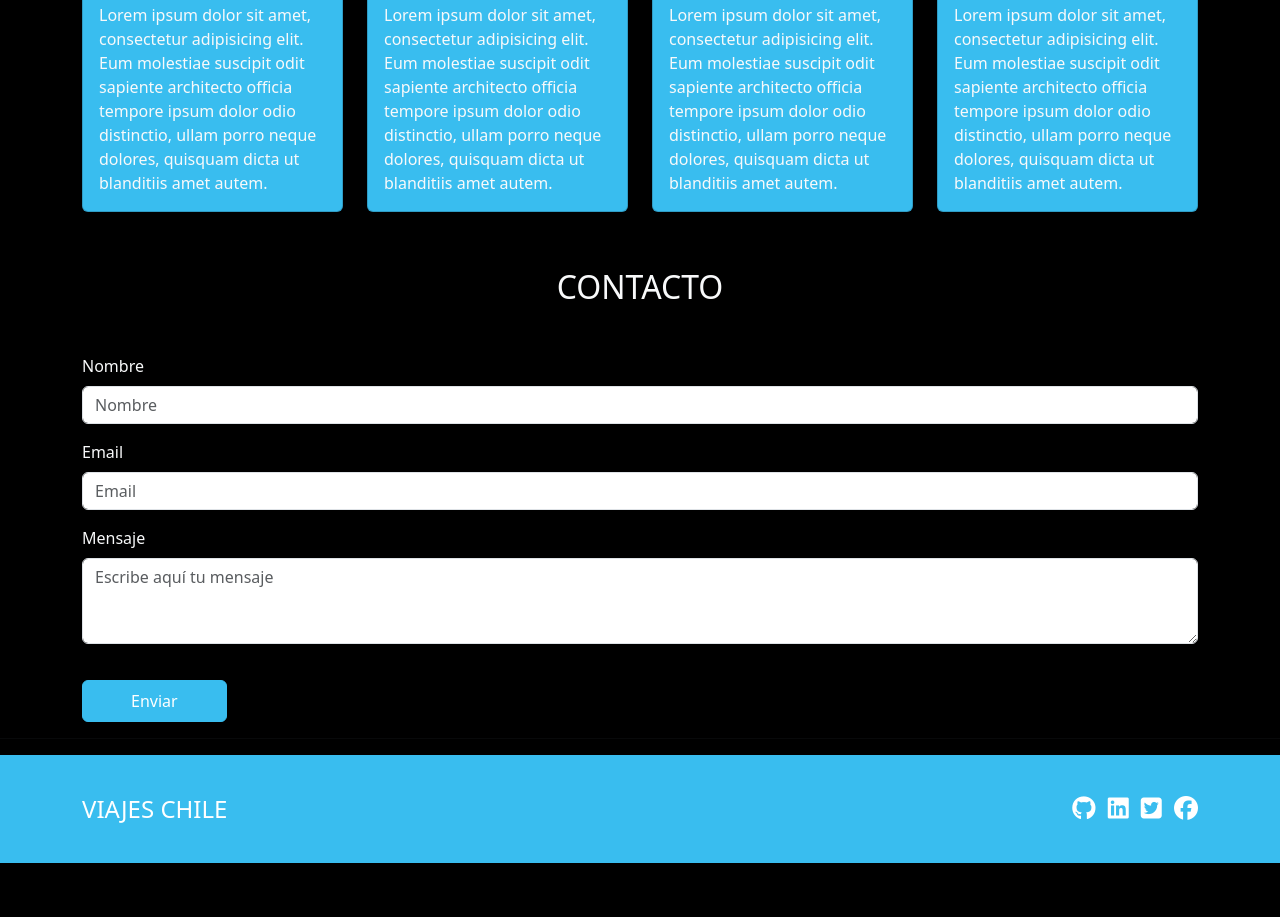
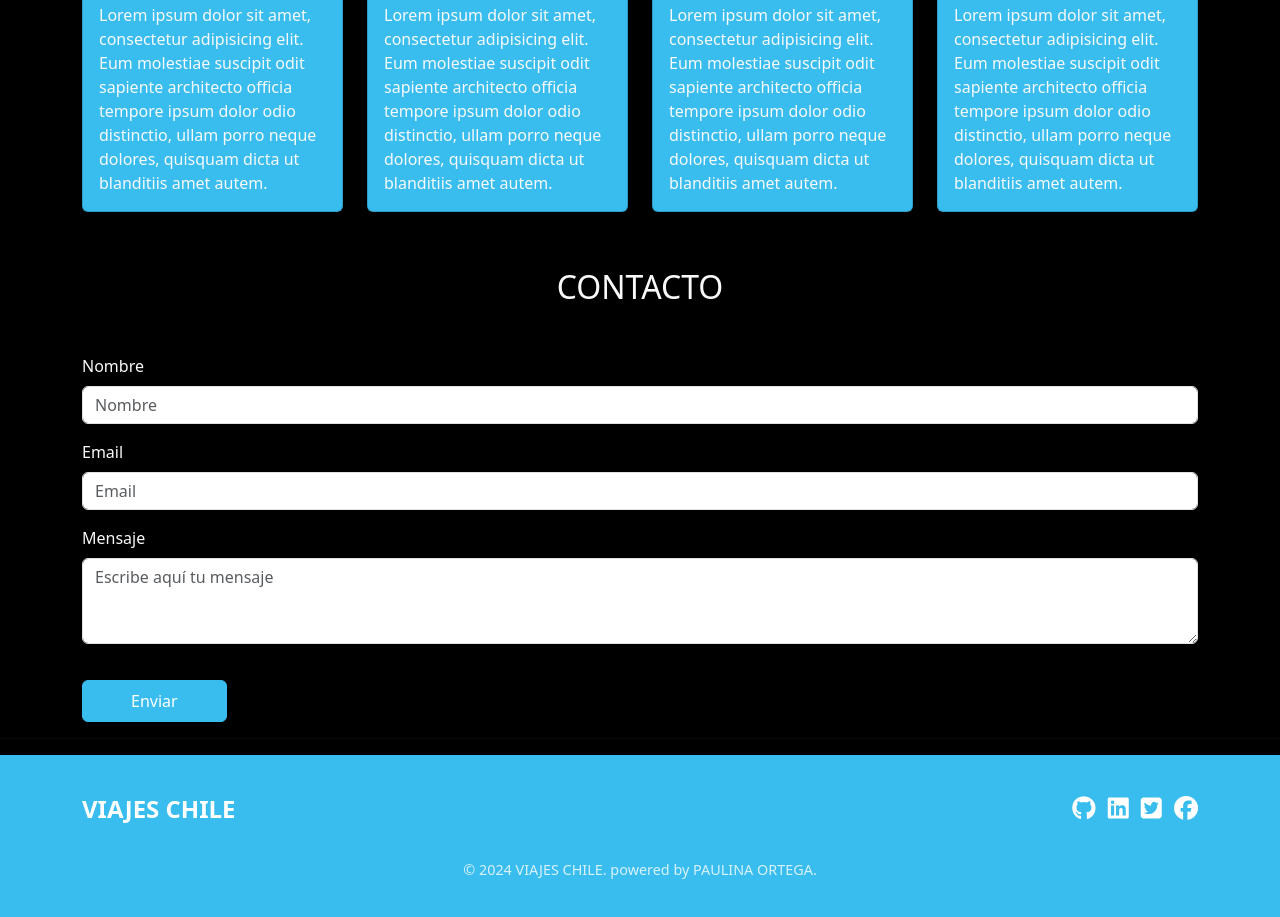
Before and after one commit to Portegaseguel/Viajes_Chile, a plain HTML site: page index.html in a window 1280 px wide. Shown: the part 1688-2605 px from the top of the page. Before the commit the page ends 2551 px from the top, so only its background shows below. Drawn offline with nearby package versions, Linux system fonts and the light colour scheme.

Commit message:
se agrega informacion al footer

```diff
--- a/assets/css/style.css
+++ b/assets/css/style.css
@@ -123,6 +123,7 @@ footer {
 .footer-link {
     font-size: 1.5em;
     color: #fff;
+    font-weight: bold;
     text-decoration: none;
     transition: opacity 0.3s;
 }
@@ -176,3 +177,8 @@ footer {
         margin-top: 10px;
     }
 }
+
+footer .row.text-center p {
+    font-size: 0.9rem;
+    color: rgba(255, 255, 255, 0.8);
+}
--- a/index.html
+++ b/index.html
@@ -182,34 +182,24 @@
       <div class="container">
           <div class="row align-items-center py-3">
               <div class="col-12 col-md-6 text-md-start text-center mb-2 mb-md-0">
-                  <a href="#inicio" class="footer-link mb-0">VIAJES CHILE</a>
+                  <a href="#inicio" class="footer-link mb-0"><strong>VIAJES CHILE</strong></a>
               </div>
               <div class="col-12 col-md-6 text-md-end text-center">
                   <ul class="list-inline mb-0 social-icons">
-                      <li class="list-inline-item"><a href="#"><i class="fa-brands fa-github icon-white"></i></a></li>
-                      <li class="list-inline-item"><a href="#"><i class="fa-brands fa-linkedin icon-white"></i></a></li>
+                      <li class="list-inline-item"><a href="https://github.com/Portegaseguel"><i class="fa-brands fa-github icon-white"></i></a></li>
+                      <li class="list-inline-item"><a href="https://www.linkedin.com/in/paulina-ortega-seguel-27408786/"><i class="fa-brands fa-linkedin icon-white"></i></a></li>
                       <li class="list-inline-item"><a href="#"><i class="fa-brands fa-square-twitter icon-white"></i></a></li>
                       <li class="list-inline-item"><a href="#"><i class="fa-brands fa-facebook icon-white"></i></a></li>
                   </ul>
               </div>
           </div>
+          <div class="row text-center py-3">
+              <div class="col-12">
+                  <p class="mb-0">&copy; 2024 VIAJES CHILE. powered by PAULINA ORTEGA.</p>
+              </div>
+          </div>
       </div>
   </footer>
-
-
-
-
-
-
-
-
-
-
-
-
-
-
-
 
     <script src="https://kit.fontawesome.com/53396029bc.js" crossorigin="anonymous"></script>
     <script src="https://cdn.jsdelivr.net/npm/bootstrap@5.3.3/dist/js/bootstrap.bundle.min.js" integrity="sha384-YvpcrYf0tY3lHB60NNkmXc5s9fDVZLESaAA55NDzOxhy9GkcIdslK1eN7N6jIeHz" crossorigin="anonymous"></script>
```
